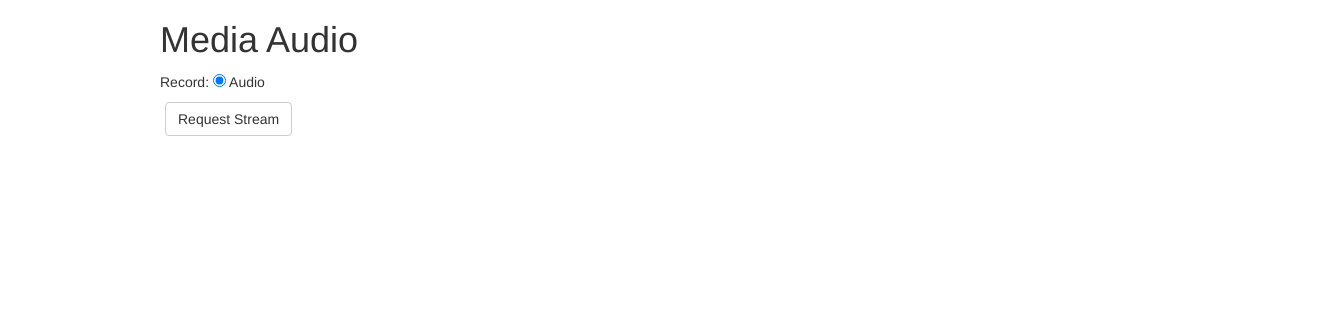
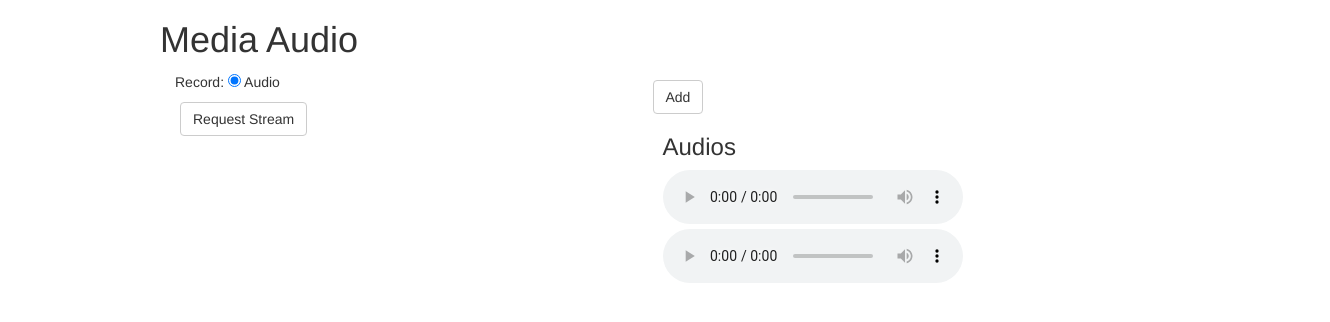
Before and after one commit to jeisonca96/streamig-and-audio, a website: page public/index.html in a window 1280 px wide. Shown: the whole page, 1330 px wide, since content can reach past the window. Drawn offline with nearby package versions, Linux system fonts and the light colour scheme; no server answers.

Commit message:
add audios

```diff
--- a/public/index.html
+++ b/public/index.html
@@ -1,11 +1,13 @@
 <!DOCTYPE html>
 <html>
+
 <head>
     <title>Media</title>
     <meta charset="utf-8">
     <meta name="viewport" content="width=device-width, initial-scale=1">
     <meta name="keywords" content="WebRTC getUserMedia MediaRecorder API">
     <link type="text/css" rel="stylesheet" href="https://maxcdn.bootstrapcdn.com/bootstrap/3.3.6/css/bootstrap.min.css">
+
     <style>
         button {
             margin: 10px 5px;
@@ -28,7 +30,13 @@
 </head>
 
 <body>
+
+    <div class="container">
+        <!-- start container -->
+        <div class="row">
             <h1>Media Audio</h1>
+            <button class="btn btn-default" onclick="addAudioON()">Add</button>
+            <div class="col-xs-5">
                 <div id='gUMArea'>
                     <div>
                         Record:
@@ -44,10 +52,23 @@
                 <div>
                     <ul class="list-unstyled" id='ul'></ul>
                 </div>
+            </div>
+
+            <div class="col-xs-7">
+                <h3>Audios</h3>
+                <ul class="list-unstyled" id='ull'></ul>
+                <audio controls autoplay></audio><br>
+                <audio controls autoplay></audio>
+            </div>
+        </div>
+    </div>
+    <!-- end container -->
+</body>
+<!-- end body -->
+
 <script src="https://code.jquery.com/jquery-2.2.0.min.js"></script>
 <script src="https://maxcdn.bootstrapcdn.com/bootstrap/3.3.6/js/bootstrap.min.js"></script>
 <script src="/socket.io/socket.io.js"></script>
 <script src="js/script.js"></script>
-</body>
 
 </html>
--- a/public/js/script.js
+++ b/public/js/script.js
@@ -2,17 +2,20 @@
 
 var io = io()
 
-io.on('connect', function (audioRec) {
+io.on('connect', function(audioRec) {
     console.log("Conectado al servidor");
 })
 
-io.emit('1001', { dd: 1111 }, function (resp) {
-    console.log('Response 1001: ', resp);
+io.emit('audio', 'audio')
+
+io.on('audio', function(audioRec) {
+    console.log(audioRec);
 })
 
 let log = console.log.bind(console),
     id = val => document.getElementById(val),
-    ul = id('ul'), // Boton de descarga
+    ul = id('ul'),
+    ull = id('ull'),
     gUMbtn = id('gUMbtn'),
     start = id('start'),
     stop = id('stop'),
@@ -78,12 +81,12 @@ stop.onclick = e => {
 
 
 function makeLink() {
-    let blob = new Blob(chunks, { type: media.type })
-        , url = URL.createObjectURL(blob)
-        , li = document.createElement('li')
-        , mt = document.createElement(media.tag)
-        , hf = document.createElement('a'),
-          bt = document.createElement('button')
+    let blob = new Blob(chunks, { type: media.type }),
+        url = URL.createObjectURL(blob),
+        li = document.createElement('li'),
+        mt = document.createElement(media.tag),
+        hf = document.createElement('a'),
+        bt = document.createElement('button')
 
     bt.setAttribute('class', "btn btn-default")
     bt.setAttribute('id', "send")
@@ -101,4 +104,8 @@ function makeLink() {
     ul.appendChild(li);
 }
 
-// <button class="btn btn-default" id='stop'>Stop</button>
+function addAudioON() {
+    let mt = document.createElement('audio')
+    ull.appendChild(mt)
+    console.log('hii');
+}
```
Also changed, not shown: public/index_audio_uno.html (+16 -6 lines). Lines whose indentation alone changed are shown as unchanged.
